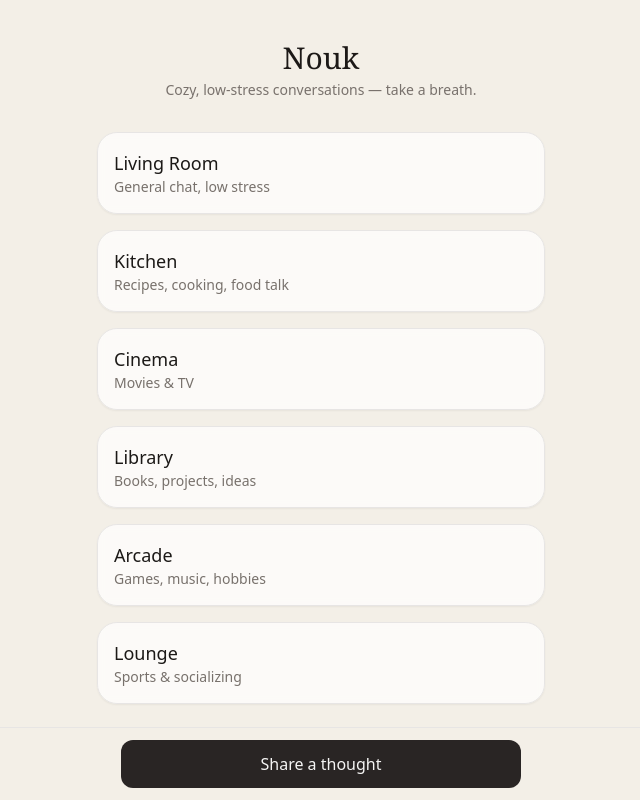
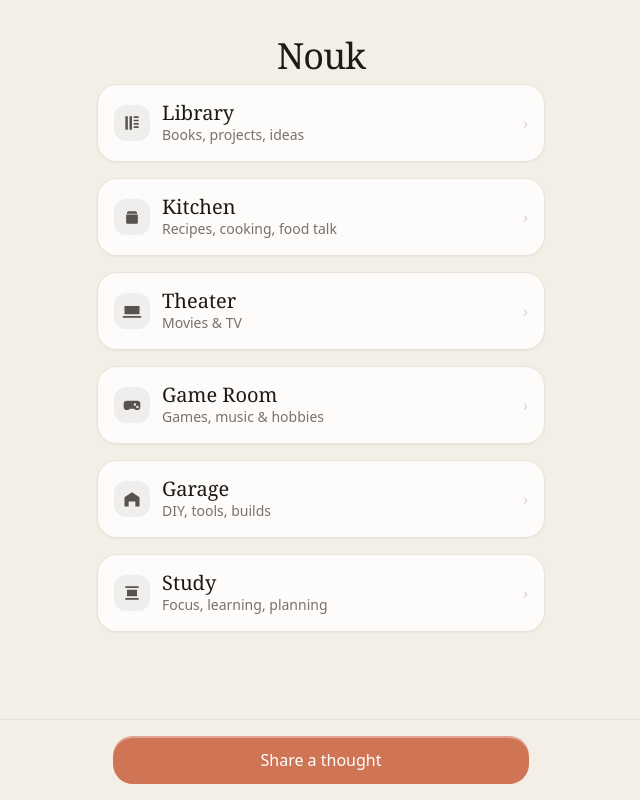
Before and after one commit to dus10-sudo/Nouk-V2, a Next.js app: page / in a window 1280 px wide. Shown: the whole page, without its empty margins (319-959 px from the left). Built offline with nearby package versions, Linux system fonts and the light colour scheme.

Commit message:
Update page.tsx

```diff
--- a/src/app/page.tsx
+++ b/src/app/page.tsx
@@ -1,50 +1,101 @@
 'use client';
 
+import Link from 'next/link';
 import React from 'react';
-import Link from 'next/link';
+
+/* ---------- Minimal mono icons (inline SVGs) ---------- */
+const Icon = {
+  library: (
+    <svg viewBox="0 0 24 24" className="h-5 w-5">
+      <path fill="currentColor" d="M4 4h3v16H4zM9 4h3v16H9zM14 4h6v2h-6zM14 8h6v2h-6zM14 12h6v2h-6zM14 16h6v2h-6z" />
+    </svg>
+  ),
+  kitchen: (
+    <svg viewBox="0 0 24 24" className="h-5 w-5">
+      <path fill="currentColor" d="M5 9h14v10a1 1 0 0 1-1 1H6a1 1 0 0 1-1-1V9zm3-4h8a2 2 0 0 1 2 2v1H6V7a2 2 0 0 1 2-2z" />
+    </svg>
+  ),
+  theater: (
+    <svg viewBox="0 0 24 24" className="h-5 w-5">
+      <path fill="currentColor" d="M3 6h18v10H3zM1 18h22v2H1z" />
+    </svg>
+  ),
+  game: (
+    <svg viewBox="0 0 24 24" className="h-5 w-5">
+      <path fill="currentColor" d="M7 14H5v-2h2V10h2v2h2v2H9v2H7v-2zm8.5-1a1.5 1.5 0 1 0 0-3 1.5 1.5 0 0 0 0 3zm3 3a1.5 1.5 0 1 0 0-3 1.5 1.5 0 0 0 0 3zM6 7h12a4 4 0 0 1 4 4v3a4 4 0 0 1-4 4h-1.5l-2-1.5h-5L7.5 18H6a4 4 0 0 1-4-4v-3a4 4 0 0 1 4-4z" />
+    </svg>
+  ),
+  garage: (
+    <svg viewBox="0 0 24 24" className="h-5 w-5">
+      <path fill="currentColor" d="M3 10l9-6 9 6v10a1 1 0 0 1-1 1h-4v-6H8v6H4a1 1 0 0 1-1-1V10z" />
+    </svg>
+  ),
+  study: (
+    <svg viewBox="0 0 24 24" className="h-5 w-5">
+      <path fill="currentColor" d="M4 4h16v2H4zM6 8h12v8H6zM4 18h16v2H4z" />
+    </svg>
+  ),
+} as const;
+
+type Room = {
+  slug: string;
+  name: string;
+  description: string;
+  icon: React.ReactNode;
+};
+
+const ROOMS: Room[] = [
+  { slug: 'library',     name: 'Library',    description: 'Books, projects, ideas',  icon: Icon.library },
+  { slug: 'kitchen',     name: 'Kitchen',    description: 'Recipes, cooking, food talk', icon: Icon.kitchen },
+  { slug: 'theater',     name: 'Theater',    description: 'Movies & TV',             icon: Icon.theater },
+  { slug: 'game-room',   name: 'Game Room',  description: 'Games, music & hobbies',  icon: Icon.game },
+  { slug: 'garage',      name: 'Garage',     description: 'DIY, tools, builds',      icon: Icon.garage },
+  { slug: 'study',       name: 'Study',      description: 'Focus, learning, planning', icon: Icon.study },
+];
 
 export default function HomePage() {
-  const rooms = [
-    { slug: 'living-room', name: 'Living Room', description: 'General chat, low stress' },
-    { slug: 'kitchen', name: 'Kitchen', description: 'Recipes, cooking, food talk' },
-    { slug: 'cinema', name: 'Cinema', description: 'Movies & TV' },
-    { slug: 'library', name: 'Library', description: 'Books, projects, ideas' },
-    { slug: 'arcade', name: 'Arcade', description: 'Games, music, hobbies' },
-    { slug: 'lounge', name: 'Lounge', description: 'Sports & socializing' },
-  ];
+  return (
+    <main className="min-h-screen bg-[#F3EFE7] text-stone-900 flex flex-col">
+      {/* Header */}
+      <header className="pt-9 pb-2 text-center">
+        <h1 className="text-4xl font-serif tracking-tight">Nouk</h1>
+      </header>
 
-  return (
-    <main className="min-h-screen bg-[#f3efe7] text-stone-900 flex flex-col justify-between">
-      <div className="flex flex-col items-center px-6 pt-10">
-        <h1 className="text-3xl font-serif mb-1">Nouk</h1>
-        <p className="text-stone-500 text-sm mb-8">
-          Cozy, low-stress conversations — take a breath.
-        </p>
-
-        <div className="w-full max-w-md space-y-4">
-          {rooms.map((room) => (
+      {/* Rooms list */}
+      <section className="flex-1 px-4 pb-6">
+        <div className="mx-auto w-full max-w-md space-y-4">
+          {ROOMS.map((r) => (
             <Link
-              key={room.slug}
-              href={`/room/${room.slug}`}
-              className="block p-4 rounded-2xl border border-stone-200 bg-white/70 backdrop-blur-sm shadow-sm hover:shadow-md transition-shadow"
+              key={r.slug}
+              href={`/room/${r.slug}`}
+              className="group block rounded-2xl border border-[#E7E1D6] bg-white/80 backdrop-blur-sm shadow-sm hover:shadow-md transition-shadow"
             >
-              <div className="text-lg font-medium">{room.name}</div>
-              <div className="text-sm text-stone-500">{room.description}</div>
+              <div className="flex items-center gap-3 px-4 py-4">
+                <div className="flex h-9 w-9 items-center justify-center rounded-xl bg-stone-200/60 text-stone-600">
+                  {r.icon}
+                </div>
+                <div className="min-w-0">
+                  <div className="font-serif text-[20px] leading-6">{r.name}</div>
+                  <div className="text-sm text-stone-500">{r.description}</div>
+                </div>
+                <div className="ml-auto text-stone-300 group-hover:text-stone-400">›</div>
+              </div>
             </Link>
           ))}
         </div>
-      </div>
+      </section>
 
-      <div className="sticky bottom-0 w-full bg-[#f3efe7]/90 backdrop-blur-sm border-t border-stone-200 py-3">
-        <div className="max-w-md mx-auto px-6">
+      {/* Bottom bar */}
+      <footer className="sticky bottom-0 bg-[#F3EFE7]/95 backdrop-blur-sm border-t border-[#E7E1D6]">
+        <div className="mx-auto w-full max-w-md px-4 py-4">
           <Link
             href="/compose"
-            className="w-full block text-center bg-stone-800 text-stone-100 font-medium py-3 rounded-xl hover:bg-stone-700 transition"
+            className="block w-full rounded-2xl bg-[#CF7556] text-white text-center py-3 font-medium shadow-[inset_0_2px_0_rgba(255,255,255,0.35)] hover:brightness-95 transition"
           >
             Share a thought
           </Link>
         </div>
-      </div>
+      </footer>
     </main>
   );
 }
```
